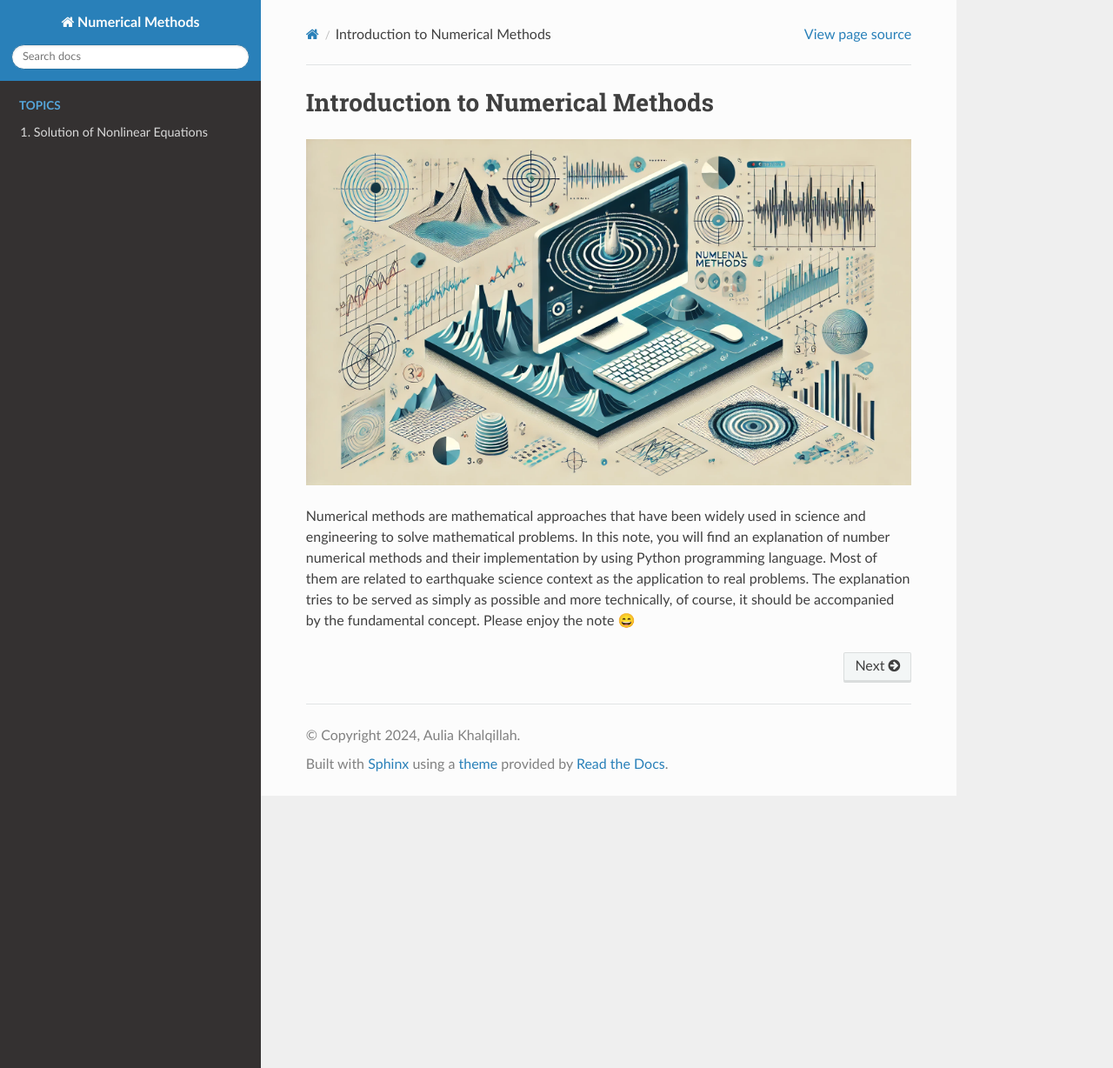
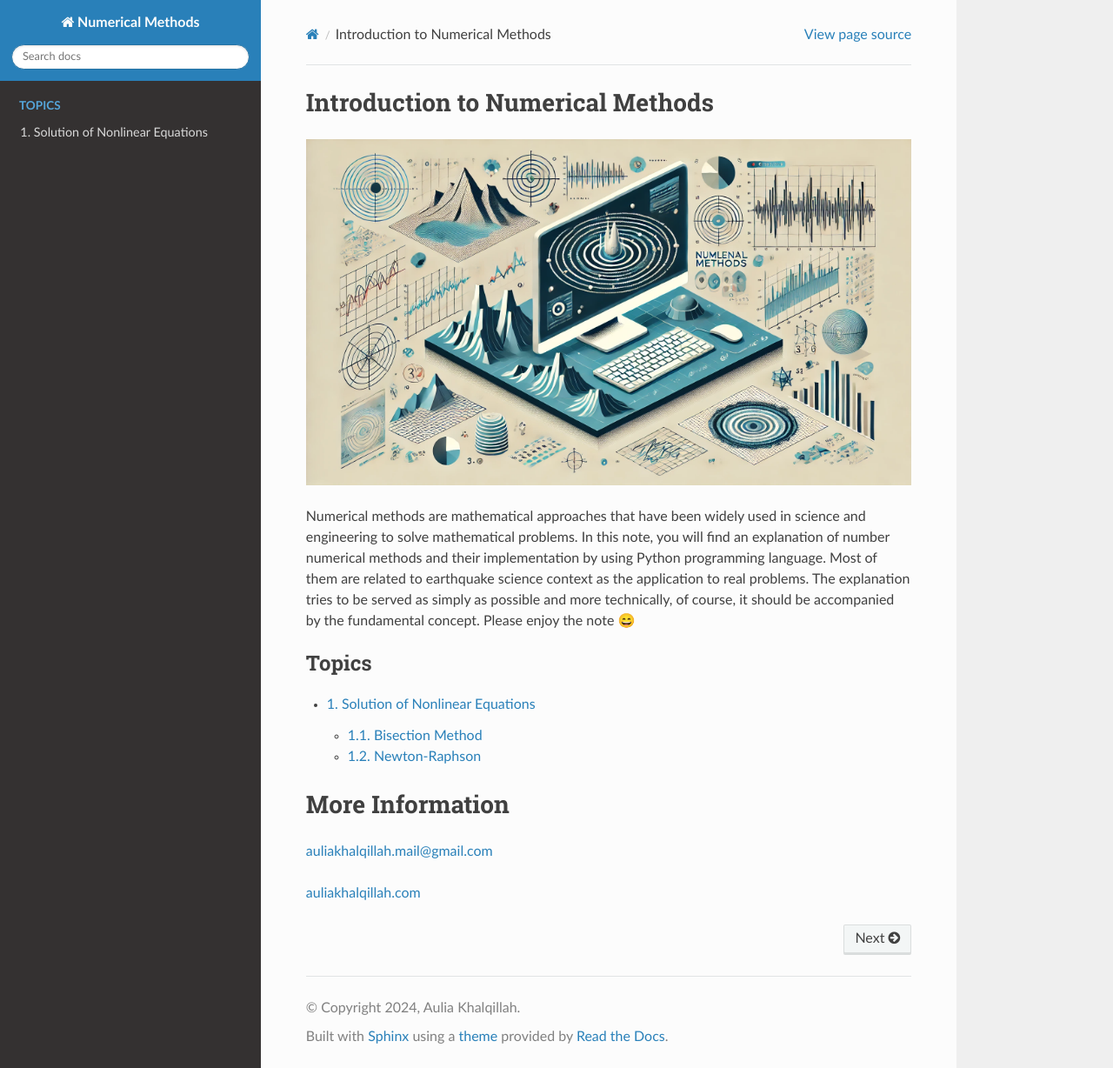
Before and after one commit to auliakhalqillah/akbook, a Sphinx documentation site: the page built from docs/source/index.rst, in a window 1280 px wide and 1228 px high. Shown: the whole window at 87% size. Built offline with Sphinx 7.4.7 and the Read the Docs theme 3.1.0, drawn with Linux system fonts in a browser that asks for light colours.

Commit message:
Update index.rst

```diff
--- a/docs/source/index.rst
+++ b/docs/source/index.rst
@@ -11,7 +11,13 @@ Numerical methods are mathematical approaches that have been widely used in scie
   :caption: Topics
   :glob:
   :numbered:
-  :hidden:
   :maxdepth: 2
 
   Solution of Nonlinear Equations
+
+More Information
+================
+
+auliakhalqillah.mail@gmail.com
+
+`auliakhalqillah.com <https://auliakhalqillah.com>`_
```
